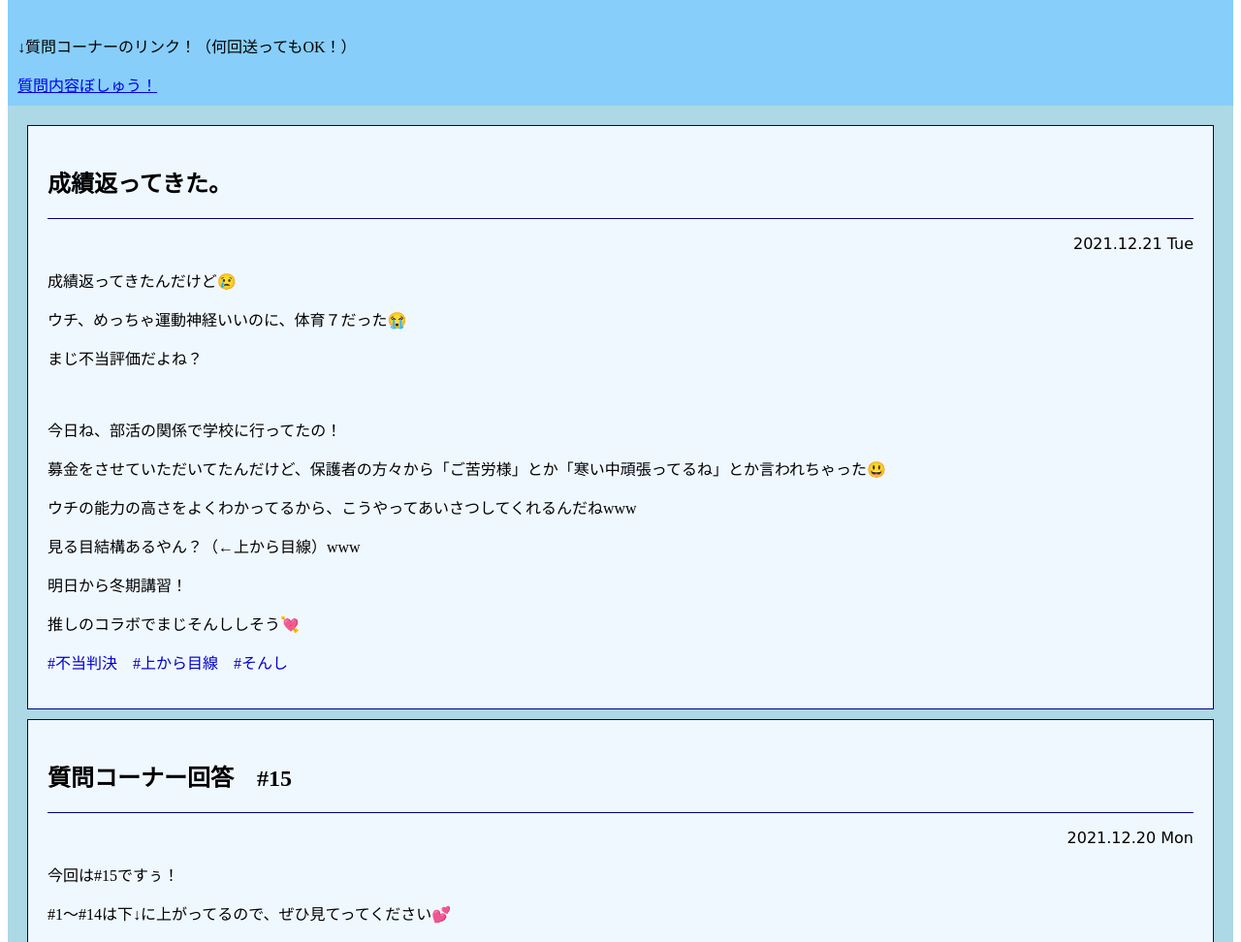
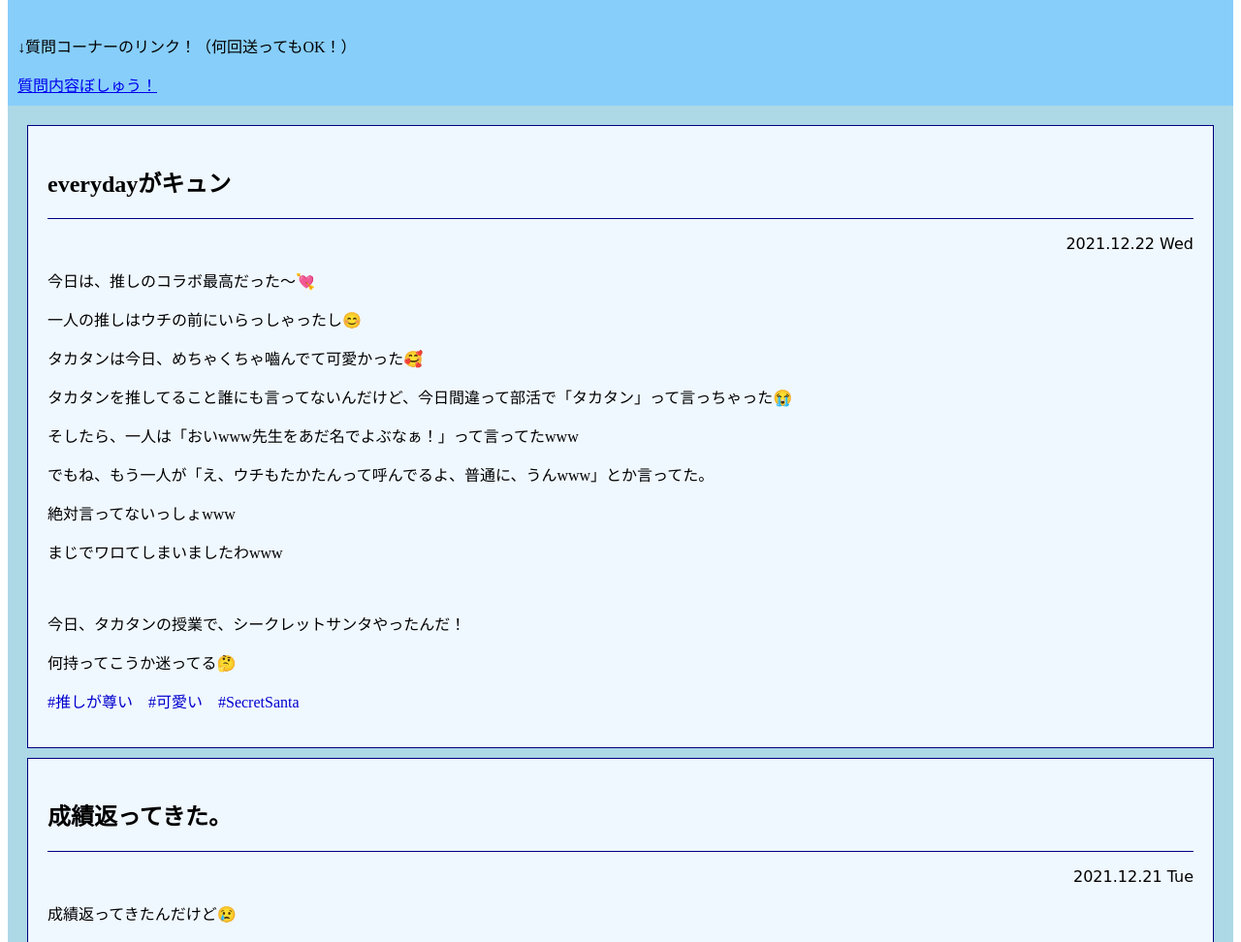
Before and after one commit to CurryDelicious/YashiroBlog, a plain HTML site: page index.html in a window 1280 px wide. Shown: the part 1100-2072 px from the top of the page at 97% size. Drawn offline with Linux system fonts and the light colour scheme.

Commit message:
Add files via upload

```diff
--- a/index.html
+++ b/index.html
@@ -25,6 +25,30 @@
         </div>
 
     <div class="postspace">
+
+        <div class="post">
+            <div class="title">
+                <h2>everydayがキュン</h2> <!-- タイトル -->
+            </div>
+            <div class="date">
+                <p>2021.12.22 Wed</p> <!-- 年月日・曜日 -->
+            </div>
+            <!-- 本文 -->
+            <p>今日は、推しのコラボ最高だった～💘</p>
+            <p>一人の推しはウチの前にいらっしゃったし😊</p>
+            <p>タカタンは今日、めちゃくちゃ嚙んでて可愛かった🥰</p>
+            <p>タカタンを推してること誰にも言ってないんだけど、今日間違って部活で「タカタン」って言っちゃった😭</p>
+            <p>そしたら、一人は「おいwww先生をあだ名でよぶなぁ！」って言ってたwww</p>
+            <p>でもね、もう一人が「え、ウチもたかたんって呼んでるよ、普通に、うんwww」とか言ってた。</p>
+            <p>絶対言ってないっしょwww</p>
+            <p>まじでワロてしまいましたわwww</p><br>
+            <p>今日、タカタンの授業で、シークレットサンタやったんだ！</p>
+            <p>何持ってこうか迷ってる🤔</p>
+
+            <div class="hashtag">
+                <p>#推しが尊い　#可愛い　#SecretSanta</p>
+            </div>
+        </div>
 
         <div class="post">
             <div class="title">
```
